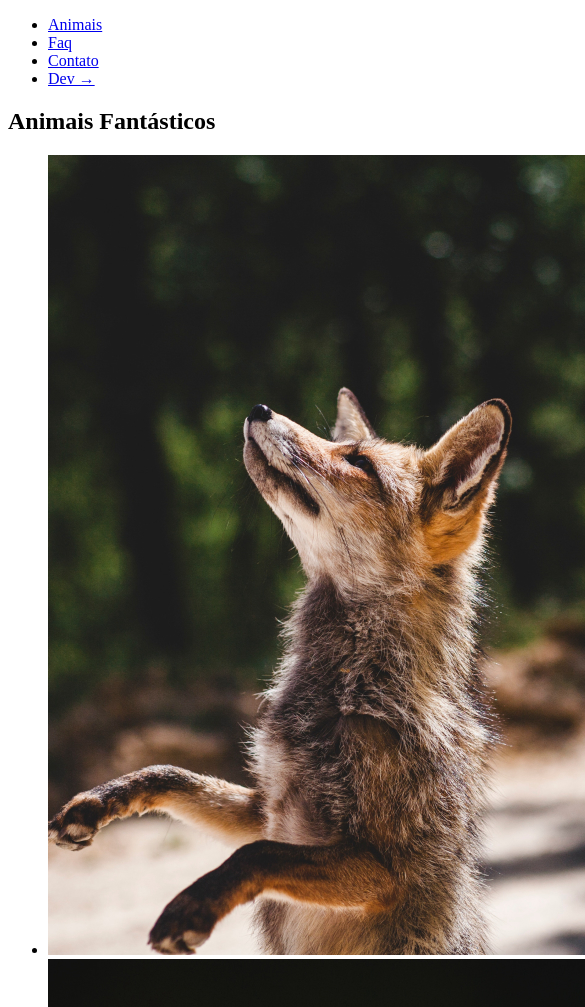
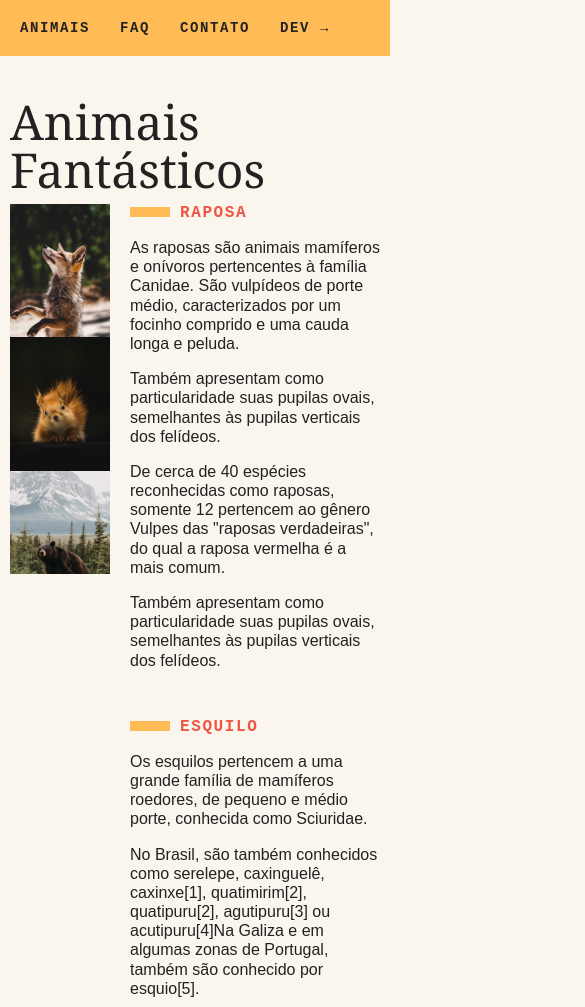
Before and after one commit to AlChris91/animais-fantasticos, a plain HTML site: page index.html in a window 390 px wide. Shown: the top 1007 px of the page, 585 px wide, since content can reach past the window. Drawn offline with Linux system fonts and the light colour scheme.

Commit message:
Estilizando com css

```diff
--- a/CSS/style.css
+++ b/CSS/style.css
@@ -0,0 +1,198 @@
+body,
+h1,
+h2,
+ul,
+li,
+p,
+dd,
+dt,
+dl {
+  margin: 0;
+  padding: 0;
+}
+
+img {
+  display: block;
+  max-width: 100%;
+}
+
+ul {
+  list-style: none;
+}
+
+body {
+  background-color: #faf6ed;
+  color: #222;
+  -webkit-font-smoothing: antialiased;
+  display: grid;
+  grid-template-columns: 1fr 120px minmax(300px, 800px) 1fr;
+}
+.menu {
+  grid-column: 3/5;
+  margin-top: 2rem;
+  margin-bottom: 2rem;
+  background: #fb5;
+}
+
+.menu ul {
+  display: flex;
+  flex-wrap: wrap;
+  padding: 10px;
+}
+.menu li a {
+  display: block;
+  padding: 10px;
+  margin-right: 10px;
+  color: #222;
+  text-decoration: none;
+  font-family: monospace;
+  font-weight: bold;
+  text-transform: uppercase;
+  font-size: 0.875rem;
+  letter-spacing: 0.1rem;
+}
+.grid-section {
+  grid-column: 2/4;
+  width: 100%;
+  box-sizing: border-box;
+  padding: 10px;
+  display: grid;
+  grid-template-columns: 90px 300px 1fr;
+  grid-gap: 20px;
+  margin-bottom: 4rem;
+}
+.titulo {
+  font-family: Georgia, "Times New Roman", Times, serif;
+  font-size: 6rem;
+  line-height: 1;
+  font-weight: 400;
+  grid-column: 1/4;
+}
+
+.animais h2 {
+  font-family: monospace;
+  font-size: 1rem;
+  text-transform: uppercase;
+  letter-spacing: 0.1em;
+  margin-bottom: 1rem;
+  color: #e54;
+}
+.animais h2::before {
+  content: "";
+  display: inline-block;
+  width: 40px;
+  height: 10px;
+  margin-right: 10px;
+  background: #fb5;
+}
+.animais p {
+  font-family: Arial, Helvetica, sans-serif;
+  line-height: 1.2;
+  margin-bottom: 1rem;
+}
+.animais-lista {
+  height: 370px;
+  overflow-y: scroll;
+  grid-column: 2;
+}
+.animais-lista::-webkit-scrollbar {
+  width: 18px;
+}
+.animais-lista::-webkit-scrollbar-thumb {
+  background: #fb5;
+  border-left: 4px solid #faf6ed;
+  border-right: 4px solid #faf6ed;
+}
+.animais-lista::-webkit-scrollbar-track {
+  background: #faf6ed;
+}
+.animais-descricao {
+  grid-column: 3;
+}
+.animais-descricao section {
+  margin-bottom: 3rem;
+}
+.faq-lista {
+  grid-column: 2/4;
+}
+.faq-lista dt {
+  font-family: monospace;
+  font-size: 1rem;
+  font-weight: bold;
+  margin-top: 2rem;
+  margin-bottom: 0.5rem;
+  color: #e54;
+}
+.faq-lista dt::before {
+  content: "";
+  display: inline-block;
+  width: 20px;
+  height: 10px;
+  margin-right: 10px;
+  background: #fb5;
+}
+.faq-lista dd {
+  font-family: Arial, Helvetica, sans-serif;
+  margin-bottom: 0.5rem;
+  margin-left: 30px;
+}
+
+.mapa {
+  grid-column: 2;
+}
+.dados {
+  grid-column: 3;
+}
+.dados li {
+  margin-bottom: 1rem;
+  font-family: Arial, Helvetica, sans-serif;
+}
+.dados li::before {
+  content: "";
+  display: inline-block;
+  width: 20px;
+  height: 10px;
+  margin-right: 10px;
+  background: #fb5;
+}
+.copy {
+  grid-column: 3/5;
+  margin-bottom: 2rem;
+  background: #fb5;
+}
+.copy p {
+  padding: 20px;
+  font-family: monospace;
+  font-weight: bold;
+}
+@media (max-width: 700px) {
+  body {
+    grid-template-columns: 1fr;
+  }
+  .menu,
+  .grid-section,
+  .copy {
+    grid-column: 1;
+  }
+  .grid-section {
+    grid-template-columns: 100px 1fr;
+    gap: 10px;
+  }
+  .animais-lista {
+    grid-column: 1;
+  }
+  .faq-lista,
+  .dados,
+  .mapa {
+    grid-column: 1/3;
+  }
+  .grid-section h1 {
+    font-size: 3rem;
+  }
+  .menu {
+    margin-top: 0;
+  }
+  .copy {
+    margin-bottom: 0;
+  }
+}
--- a/index.html
+++ b/index.html
@@ -19,7 +19,7 @@
   </nav>
   <section class="grid-section animais" id="animais">
     <h1 class="titulo">Animais Fantásticos</h1>
-    <ul>
+    <ul class="animais-lista">
       <li><img src="./img/imagem1.jpg"></li>
       <li><img src="./img/imagem2.jpg"></li>
       <li><img src="./img/imagem3.jpg"></li>
@@ -73,8 +73,8 @@
     </div>
   </section>
   <section class="grid-section faq" id="faq">
-    <h1>FAQ</h1>
-    <dl>
+    <h1 class="titulo">FAQ</h1>
+    <dl class="faq-lista">
       <dt>Qual a idade dos animais?</dt>
       <dd>As raposas são animais mamíferos e onívoros pertencentes à família Canidae. São vulpídeos de porte médio, caracterizados por um focinho comprido e uma cauda longa e peluda.</dd>
       <dt>Eles são fantásticos?</dt>
@@ -86,11 +86,11 @@
     </dl>
   </section>
   <section class="grid-section contato" id="contato">
-    <h1>Contato</h1>
+    <h1 class="titulo">Contato</h1>
     <div class="mapa">
       <img src="./img/mapa.png">
     </div>
-    <ul>
+    <ul class="dados">
       <li>contato@animaisfantasticos.com</li>
       <li>+ 55 (31) 9999-9999</li>
       <li>Rua do Conde, n° 21</li>
```
